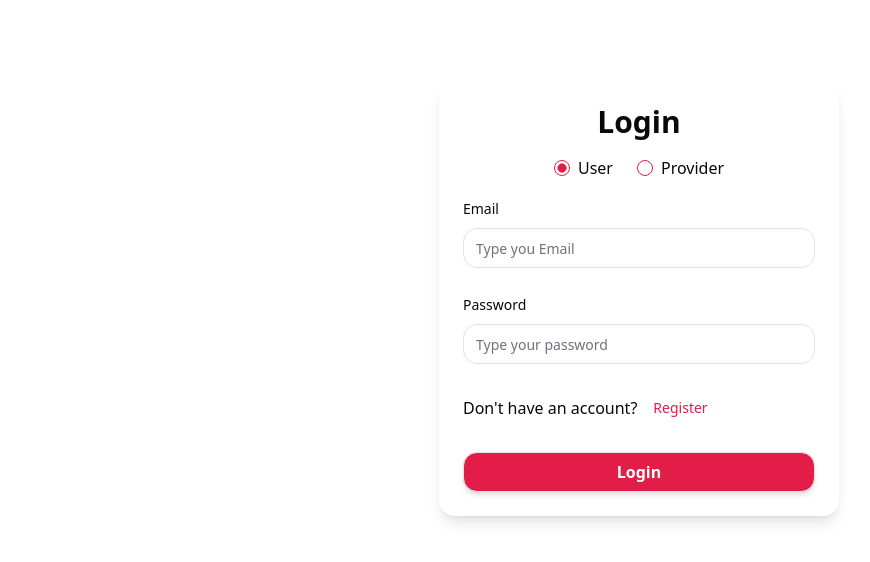
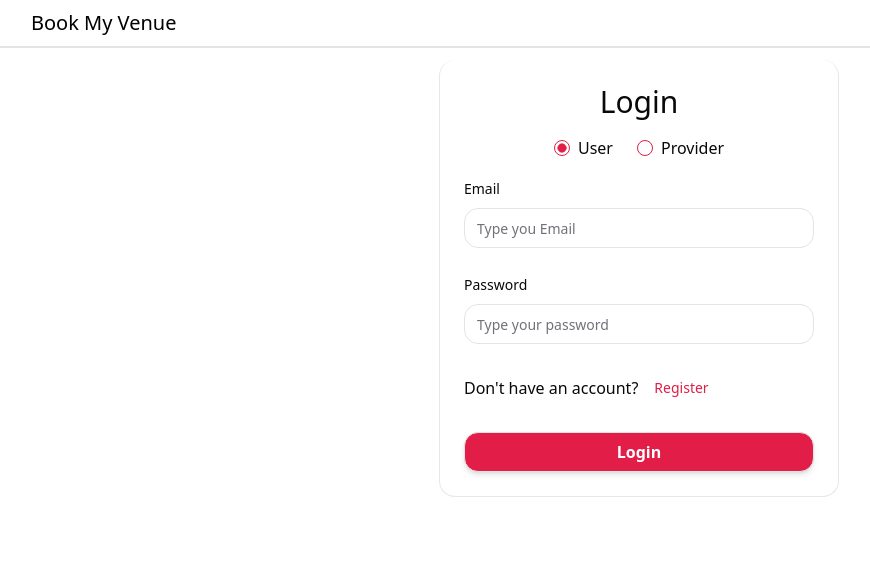
Before and after one commit to npankajkumar/BMV_Final_FrontEnd, a React (Vite) app: page /login in a window 1280 px wide. Shown: the top 562 px of the page, without its empty margins (1-871 px from the left). Built offline with nearby package versions, Linux system fonts and the light colour scheme.

Commit message:
Changes in the Login and Register Component

```diff
--- a/src/components/Login.tsx
+++ b/src/components/Login.tsx
@@ -64,8 +64,8 @@ const Login = () => {
   }
 
   return (
-    <div className="bg-white p-6 rounded-lg shadow-lg w-[400px] max-w-lg">
-      <h1 className="text-3xl font-bold mb-4 text-center">Login</h1>
+    <div className="p-6 rounded-lg border border-gray-200 w-[400px] max-w-lg border-t-0">
+      <h1 className="text-3xl font-semi-bold mb-4 text-center">Login</h1>
 
       <RadioGroup defaultValue="default" className="flex justify-center mb-4">
         <div className="flex items-center space-x-2">
--- a/src/components/Register.tsx
+++ b/src/components/Register.tsx
@@ -13,7 +13,7 @@ import { RadioGroup, RadioGroupItem } from "./ui/radio-group";
 
 import { Input } from "./ui/input";
 import { Button } from "./ui/button";
-import { Label } from "./ui/label";
+import { Label } from "@radix-ui/react-label";
 import LoadingButton from "./LoadingButton";
 import { useState } from "react";
 import { Link, useLocation, useNavigate } from "react-router-dom";
@@ -73,7 +73,7 @@ export const Register = () => {
     setRegisterLoading(false);
   }
   return (
-    <div className="max-w-md mx-auto p-8 flex flex-col rounded-md mt-10 mb-10 border border-gray-200">
+    <div className="max-w-md mx-auto p-8 flex flex-col rounded-md mt-5 mb-10 border border-gray-200 border-t-0">
       <h1 className="text-3xl mb-2 text-center">Register</h1>
       <RadioGroup
         defaultValue="default"
--- a/src/pages/auth/Login.tsx
+++ b/src/pages/auth/Login.tsx
@@ -1,6 +1,7 @@
 import LoginComponent from "@/components/Login";
+import { Button } from "@/components/ui/button";
 import { useEffect, useState } from "react";
-import { useNavigate } from "react-router-dom";
+import { Link, useNavigate } from "react-router-dom";
 const Login = () => {
   const [pageLoading, setPageLoading] = useState(true);
   const navigate = useNavigate();
@@ -16,8 +17,18 @@ const Login = () => {
     return <div>Loading</div>;
   }
   return (
-    <div className="flex justify-center pt-20">
-      <LoginComponent />
+    <div>
+      <div className="border-b-2 flex justify-between h-12 items-center w-full font-bold">
+        <Button
+          className="text-xl ml-4 text-nowrap text-black"
+          variant={"ghost"}
+        >
+          <Link to={"/"}>Book My Venue</Link>
+        </Button>
+      </div>
+      <div className="flex justify-center pt-3">
+        <LoginComponent />
+      </div>
     </div>
   );
 };
--- a/src/pages/auth/Register.tsx
+++ b/src/pages/auth/Register.tsx
@@ -1,6 +1,7 @@
 import { Register as RegisterComponent } from "@/components/Register";
+import { Button } from "@/components/ui/button";
 import { useEffect, useState } from "react";
-import { useNavigate } from "react-router-dom";
+import { Link, useNavigate } from "react-router-dom";
 const Register = () => {
   const [pageLoading, setPageLoading] = useState(true);
   const navigate = useNavigate();
@@ -17,7 +18,17 @@ const Register = () => {
   }
   return (
     <div>
-      <RegisterComponent />
+      <div className="border-b-2 flex justify-between h-12 items-center w-full font-bold ">
+        <Button
+          className="text-xl ml-4 text-nowrap text-black"
+          variant={"ghost"}
+        >
+          <Link to={"/"}>Book My Venue</Link>
+        </Button>
+      </div>
+      <div>
+        <RegisterComponent />
+      </div>
     </div>
   );
 };
```
